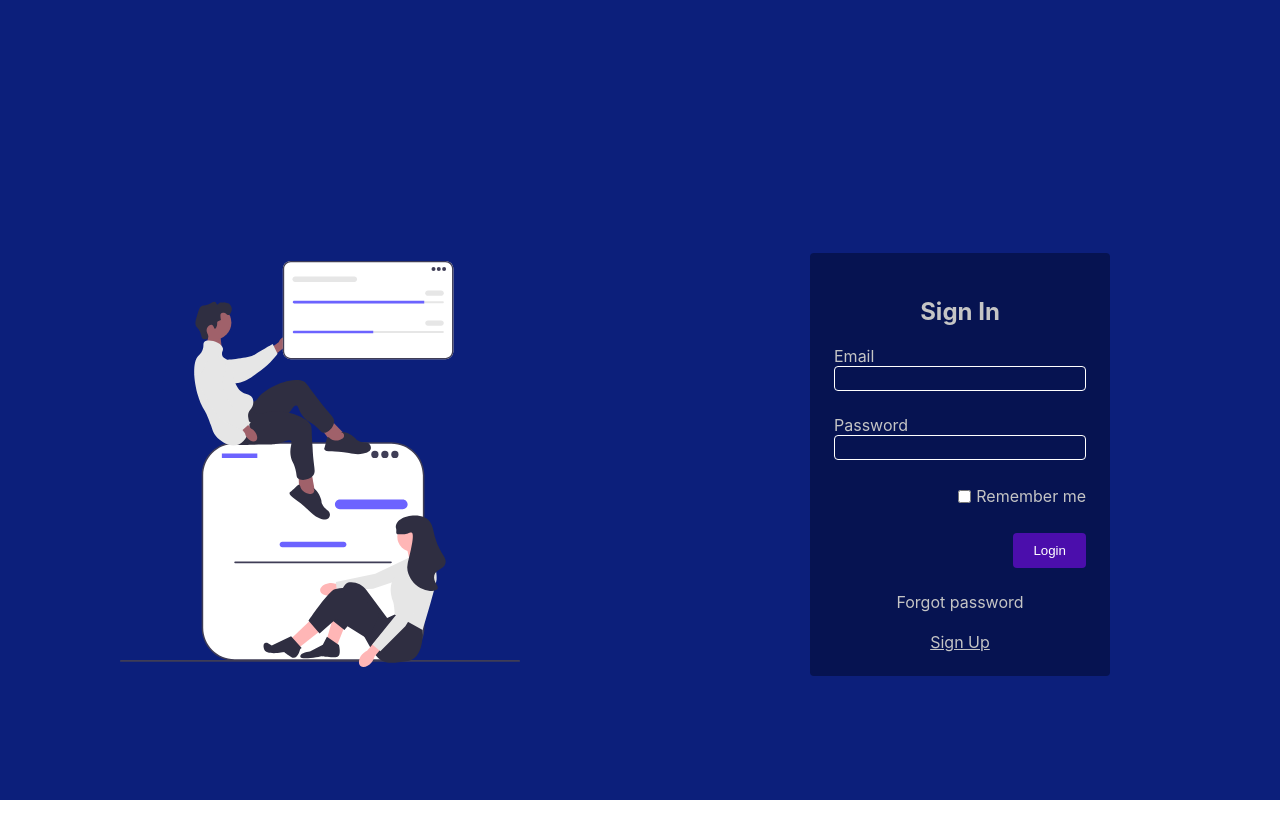
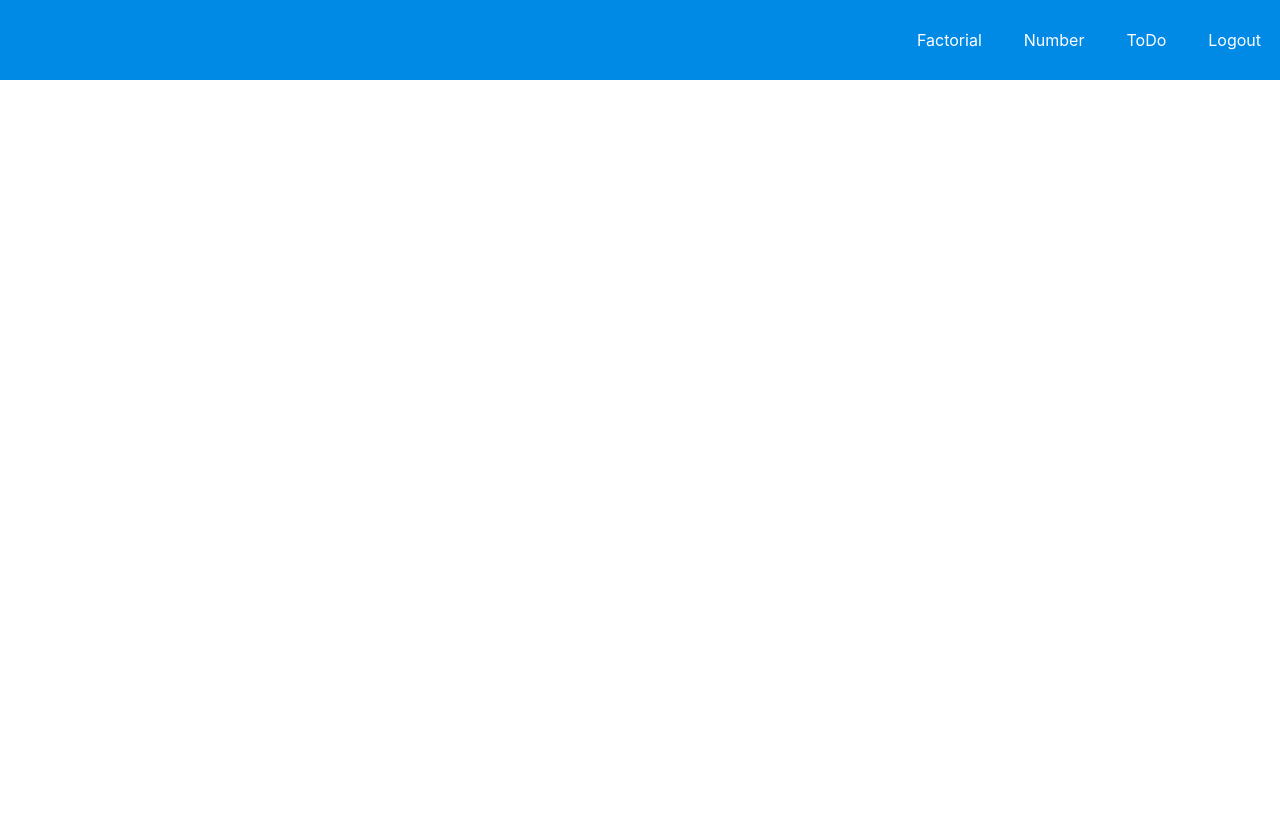
Before and after one commit to LinThitHtwe/TeamOneAssignmentToDo, a React (Create React App) app: page /home in a window 1280 px wide. Shown: the top 838 px of the page. After the commit the page ends 800 px from the top, so only its background shows below. Built offline with nearby package versions, Linux system fonts and the light colour scheme.

Commit message:
define routes in appJs

```diff
--- a/package.json
+++ b/package.json
@@ -8,6 +8,7 @@
     "@testing-library/user-event": "^13.5.0",
     "react": "^18.2.0",
     "react-dom": "^18.2.0",
+    "react-router-dom": "^6.19.0",
     "react-scripts": "5.0.1",
     "web-vitals": "^2.1.4"
   },
--- a/src/App.js
+++ b/src/App.js
@@ -3,119 +3,65 @@ import Login from "./pages/Login";
 import Factorial from "./pages/Factorial";
 import ToDo from "./pages/ToDo";
 import EvenOdd from "./pages/EvenOdd";
-import Navbar from "./components/Navbar";
 import { useState } from "react";
 import Register from "./pages/Register";
-
-const useForceUpdate = () => {
-  const [value, setValue] = useState(0);
-  return () => setValue((prevValue) => prevValue + 1);
-};
+import Layout from "./Layout";
+import NavbarLayout from "./NavbarLayout";
+import {
+  Navigate,
+  RouterProvider,
+  createBrowserRouter,
+  redirect,
+} from "react-router-dom";
+import NotFound from "./pages/NotFound";
 
 function App() {
-  const existingUsers = JSON.parse(localStorage.getItem("USER_DB"));
-  const currentUser = JSON.parse(localStorage.getItem("currentUser"));
-  const forceUpdate = useForceUpdate();
-  if (!existingUsers || existingUsers.length === 0) {
-    const initialUsers = [
+  const router = createBrowserRouter([
     {
-        email: "mario@gmail.com",
-        password: "mario",
+      path: "/",
+      element: <Layout />,
+      children: [
+        {
+          path: "/",
+          element: <Navigate to={"/login"} />,
         },
         {
-        email: "onigiri@gmail.com",
-        password: "onigiri",
+          path: "/register",
+          element: <Register />,
         },
         {
-        email: "bunbun@gmail.com",
-        password: "bunbun",
+          path: "/login",
+          element: <Login />,
         },
-    ];
-
-    localStorage.setItem("USER_DB", JSON.stringify(initialUsers));
-  }
-
-  const [isValid, setValid] = useState(null);
-  const [isRegisterOpen, setIsRegisterOpen] = useState(false);
-  const [isLoginOpen, setIsLoginOpen] = useState(true);
-
-  const validateUserHandler = (email, password) => {
-    const users = JSON.parse(localStorage.getItem("USER_DB"));
-    let isValided = false;
-
-    users.forEach((user) => {
-      if (user.email === email && user.password === password) {
-        isValided = true;
-        localStorage.setItem(
-          "currentUser",
-          JSON.stringify({ email: user.email, password: user.password })
-        );
-        return;
-      }
-    });
-
-    if (isValided) {
-      setValid(true);
-    } else {
-      setValid(false);
-    }
-  };
-
-  const clearMsg = () => {
-    setValid(null);
-  };
-
-  const [activeComponent, setActiveComponent] = useState("ToDo");
-
-  const handleNavbarClick = (component) => {
-    setActiveComponent(component);
-  };
+        {
+          path: "*",
+          element: <NotFound />,
+        },
+      ],
+    },
+    {
+      path: "/home",
+      element: <NavbarLayout />,
+      children: [
+        {
+          path: "/home/todo",
+          element: <ToDo />,
+        },
+        {
+          path: "/home/even-odd",
+          element: <EvenOdd />,
+        },
+        {
+          path: "/home/factorial",
+          element: <Factorial />,
+        },
+      ],
+    },
+  ]);
 
   return (
     <>
-      {!isValid && !isRegisterOpen && isLoginOpen && !currentUser && (
-        <Login
-          validateUserHandler={validateUserHandler}
-          clearMsg={clearMsg}
-          setIsRegisterOpen={setIsRegisterOpen}
-          setIsLoginOpen={setIsLoginOpen}
-        />
-      )}
-      {isRegisterOpen && !currentUser && (
-        <Register
-          validateUserHandler={validateUserHandler}
-          clearMsg={clearMsg}
-          setIsRegisterOpen={setIsRegisterOpen}
-          setIsLoginOpen={setIsLoginOpen}
-        />
-      )}
-      {isValid === false && (
-        <p
-          style={{
-            width: "60vw",
-            padding: "20px",
-            fontSize: "1.3rem",
-            background: "#FF2E2E",
-            margin: "auto",
-            color: "white",
-            position: "absolute",
-            top: "20px",
-            left: "0",
-            right: "0",
-            zIndex: "1000",
-          }}
-        >
-          Invalid email or password
-        </p>
-      )}
-      <Navbar
-        onNavbarClick={handleNavbarClick}
-        activeComponent={activeComponent}
-        forceUpdate={forceUpdate}
-      />
-      {activeComponent === "ToDo" && <ToDo forceUpdate={forceUpdate} />}
-      {activeComponent === "Factorial" && <Factorial />}
-      {activeComponent === "EvenOdd" && <EvenOdd />}
+      <RouterProvider router={router} />
     </>
   );
 }
--- /dev/null
+++ b/src/Layout.js
@@ -0,0 +1,8 @@
+import React from "react";
+import { Outlet } from "react-router-dom";
+
+const Layout = () => {
+  return <Outlet />;
+};
+
+export default Layout;
--- /dev/null
+++ b/src/NavbarLayout.js
@@ -0,0 +1,14 @@
+import React from "react";
+import { Outlet } from "react-router-dom";
+import Navbar from "./components/Navbar";
+
+const NavbarLayout = () => {
+  return (
+    <>
+      <Navbar />
+      <Outlet />
+    </>
+  );
+};
+
+export default NavbarLayout;
--- /dev/null
+++ b/src/pages/NotFound.js
@@ -0,0 +1,11 @@
+import React from "react";
+
+const NotFound = () => {
+  return (
+    <div>
+      <h2>404 Not Found</h2>
+    </div>
+  );
+};
+
+export default NotFound;
```
Also changed, not shown: 1 other file (tests, documents, lock files or other folders). Lines whose indentation alone changed are shown as unchanged.
